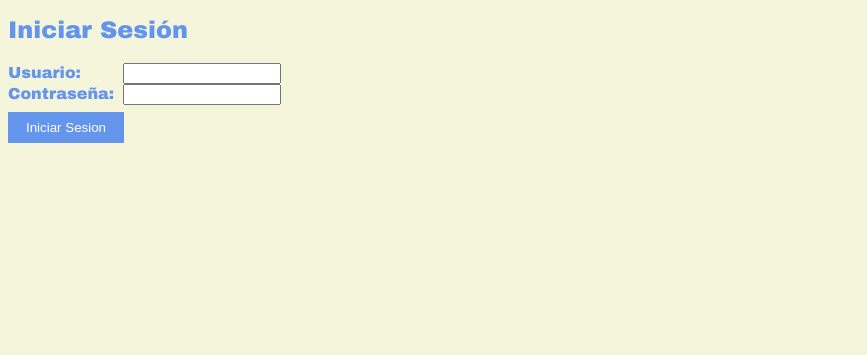
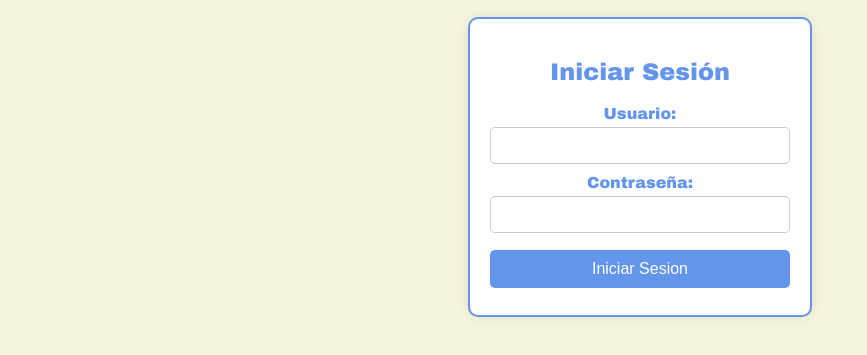
Before and after one commit to WichoFlores27/BankPage, a website: page index.html in a window 1280 px wide. Shown: the part 125-480 px from the top of the page, without its empty margins (0-867 px from the left). Drawn offline with Linux system fonts and the light colour scheme.

Commit message:
Estilo a Log In

```diff
--- a/estilo.css
+++ b/estilo.css
@@ -4,15 +4,29 @@ body {
     color: cornflowerblue;
     text-align: center;
 }
-.form-label {
-    display: inline-block;
-    width: 100px;
-    text-align: left;
-    margin-right: 10px;
+#login .form-label {
+    display: block;
+    margin-bottom: 5px;
+    font-weight: bold;
+    text-align: center;
 }
-.form-input {
-    display: inline-block;
-    width: 150px;
+#login .form-input {
+    width: calc(100% - 22px);
+    padding: 10px;
+    margin-bottom: 10px;
+    border: 1px solid #ccc;
+    border-radius: 5px;
+}
+
+#login button[type="submit"] {
+    width: 100%;
+    padding: 10px;
+    background-color: cornflowerblue;
+    color: white;
+    border: none;
+    border-radius: 5px;
+    cursor: pointer;
+    font-size: 16px;
 }
 header {
     background-color: aliceblue;
@@ -28,7 +42,7 @@ header {
     margin: 0 auto;
 }
 h2 {
-    text-align: left;
+    text-align: center;
 }
 button {
     background-color: cornflowerblue;
@@ -41,3 +55,13 @@ button {
 button:hover {
     background-color: darkblue;
 }
+
+#login {
+    background-color: white;
+    border: 2px solid cornflowerblue;
+    padding: 20px;
+    width: 300px;
+    margin: 20px auto;
+    box-shadow: 0 0 10px rgba(0, 0, 0, 0.1);
+    border-radius: 10px;
+}
```
